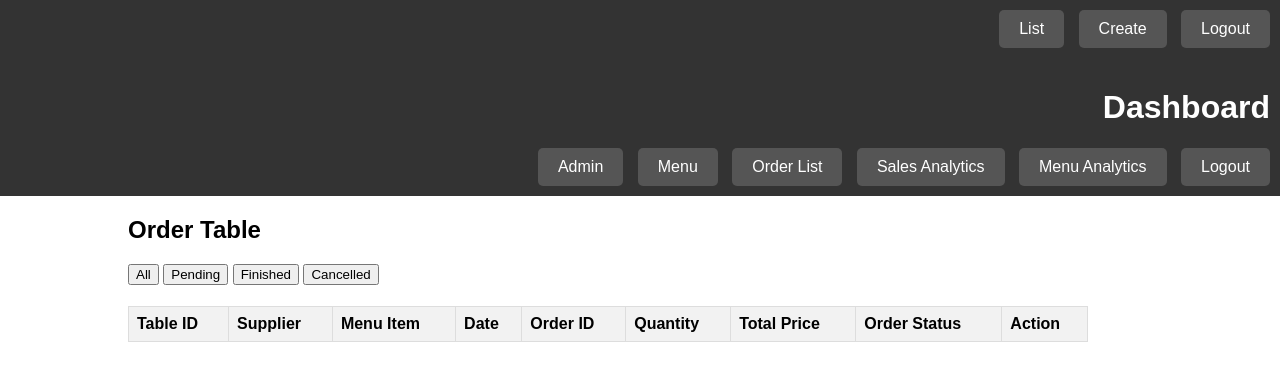
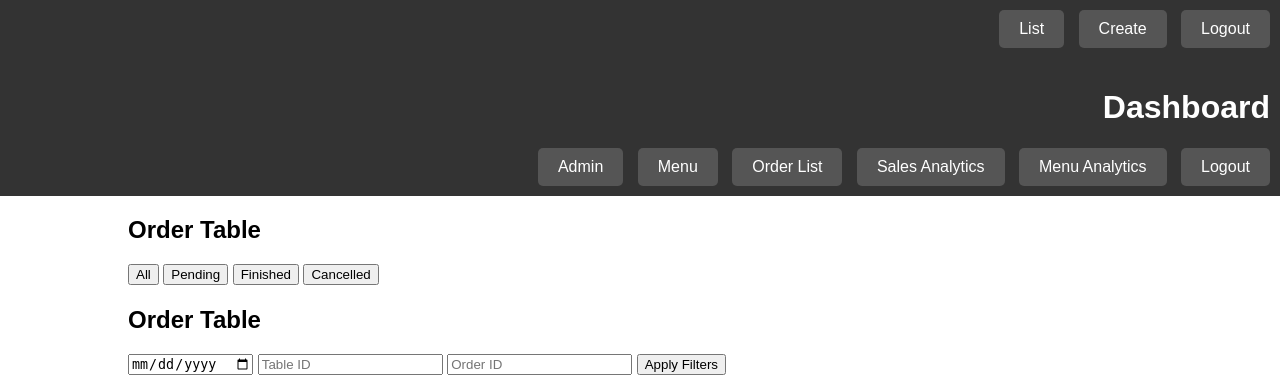
Before and after one commit to A-Bayusuto/E-menu, a Django app: page /orderlist/ in a window 1280 px wide. Shown: the top 375 px of the page. Run offline with Django 3.2, Linux system fonts and the light colour scheme; the visitor is signed in with stand-in values (Sample User, id 1); data that the repository does not hold is empty.

Commit message:
update orderlist filter

```diff
--- a/orderapp/views.py
+++ b/orderapp/views.py
@@ -454,8 +454,7 @@ def orderlist_pending(request):
         order_date__order_date__range=[start_date, current_date],
         order_status="Pending",
         supplier__name = supplier
-
-    )
+    ).order_by('-order_date__order_date')
     form = OrderStatusForm()  # Create an instance of the form
     context = {
         'orders': orders,
@@ -472,7 +471,7 @@ def orderlist_finished(request):
         order_date__order_date__range=[start_date, current_date],
         order_status="Finished",
         supplier__name = supplier
-    )
+    ).order_by('-order_date__order_date')
     form = OrderStatusForm()  # Create an instance of the form
     context = {
         'orders': orders,
@@ -489,7 +488,7 @@ def orderlist_cancelled(request):
         order_date__order_date__range=[start_date, current_date],
         order_status="Cancelled",
         supplier__name = supplier
-    )
+    ).order_by('-order_date__order_date')
     form = OrderStatusForm()  # Create an instance of the form
     context = {
         'orders': orders,
--- a/templates/orderlist.html
+++ b/templates/orderlist.html
@@ -41,6 +41,39 @@
 
 
     <h1></h1>
+
+    <nav>
+        <h1>Order Table</h1>
+        <input type="date" id="filterDate">
+        <input type="text" id="filterTableID" placeholder="Table ID">
+        <input type="text" id="filterOrderID" placeholder="Order ID">
+        <button onclick="filter()">Apply Filters</button>
+    </nav>
+
+    <script>
+        function filter() {
+            var filterDate = document.getElementById("filterDate").value;
+            var filterTableID = document.getElementById("filterTableID").value.trim();
+            var filterOrderID = document.getElementById("filterOrderID").value.trim();
+
+            var tableBody = document.getElementById("OrderTable").getElementsByTagName("tbody")[0];
+            var rows = tableBody.getElementsByTagName("tr");
+
+            for (var i = 0; i < rows.length; i++) {
+                var row = rows[i];
+                var dateCell = row.getElementsByTagName("td")[3].textContent.trim(); // Assuming date is in the 4th column (index 3)
+                var tableIDCell = row.getElementsByTagName("td")[0].textContent.trim(); // Assuming table ID is in the 1st column (index 0)
+                var orderIDCell = row.getElementsByTagName("td")[4].textContent.trim(); // Assuming order ID is in the 5th column (index 4)
+
+                // Check if all filter conditions match
+                if ((!filterDate || dateCell === filterDate) && (!filterTableID || tableIDCell === filterTableID) && (!filterOrderID || orderIDCell === filterOrderID)) {
+                    row.style.display = ""; // Show the row if all conditions match
+                } else {
+                    row.style.display = "none"; // Hide the row if any condition doesn't match
+                }
+            }
+        }
+    </script>
 
     <table id="OrderTable">
         <thead>
```
Also changed, not shown: 5 other files.
